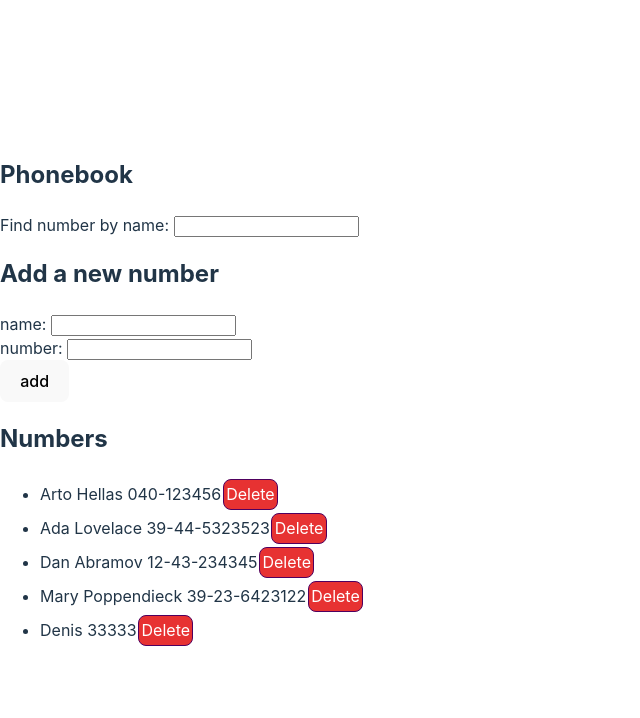
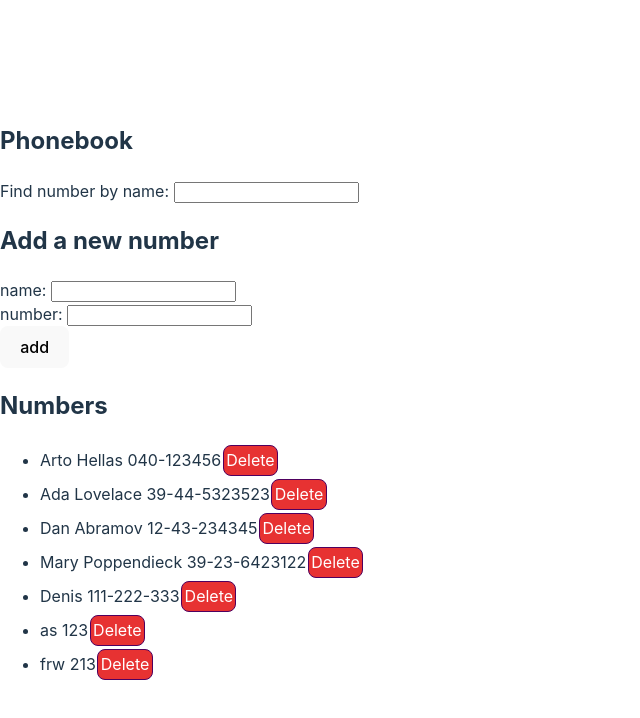
Before and after one commit to DenisHki/full-stack-open, a React (Vite) app in the folder part2/phonebook/: page / in a window 1280 px wide. Shown: the top 718 px of the page, without its empty margins (0-640 px from the left). Built offline with nearby package versions, Linux system fonts and the light colour scheme; data requests are answered from the project's data file.

Commit message:
Handling errors

```diff
--- a/part2/phonebook/db.json
+++ b/part2/phonebook/db.json
@@ -21,9 +21,19 @@
       "id": "4"
     },
     {
-      "id": "eacd",
+      "id": "aadf",
       "name": "Denis",
-      "number": "33333"
+      "number": "111-222-333"
+    },
+    {
+      "id": "8c8e",
+      "name": "as",
+      "number": "123"
+    },
+    {
+      "id": "dda1",
+      "name": "frw",
+      "number": "213"
     }
   ]
 }
--- a/part2/phonebook/src/App.jsx
+++ b/part2/phonebook/src/App.jsx
@@ -9,27 +9,34 @@ const App = () => {
   const [newName, setNewName] = useState("");
   const [newNumber, setNewNumber] = useState("");
   const [filtered, setFiltered] = useState("");
+  const [changeMessage, setChangeMessage] = useState("");
 
   // get all persons
   useEffect(() => {
-    personService.getAll().then((response) => {
-      setPersons(response.data);
+    personService
+      .getAll()
+      .then((initialResult) => {
+        setPersons(initialResult);
+      })
+      .catch((error) => {
+        setChangeMessage("Couldn't fetch persons.");
+        console.error("Fetch error:", error);
       });
   }, []);
 
   const handleNameChange = (e) => {
     setNewName(e.target.value);
-    console.log("from name", e.target.value);
+    //console.log("from name", e.target.value);
   };
 
   const handleNumberChange = (e) => {
     setNewNumber(e.target.value);
-    console.log("from number", e.target.value);
+    //console.log("from number", e.target.value);
   };
 
   const handleFilteredbyName = (e) => {
     setFiltered(e.target.value);
-    console.log("from handleSearchbyName", e.target.value);
+    //console.log("from handleSearchbyName", e.target.value);
   };
 
   // create or update a person
@@ -50,18 +57,23 @@ const App = () => {
           `${existingPerson.name} already added to phonebook, replace the old number with a new one?`
         )
       ) {
-        console.log(existingPerson.name);
         const updatedPerson = { ...existingPerson, number: newNumber };
         personService
           .updateNumber(existingPerson.id, updatedPerson)
-          .then((response) => {
+          .then((changedPerson) => {
+            //console.log(response.data)
             setPersons(
               persons.map((person) =>
-                person.id !== existingPerson.id ? person : response.data
+                person.id !== existingPerson.id ? person : changedPerson
               )
             );
             setNewName("");
             setNewNumber("");
+            setChangeMessage(`Successfully updated ${newName}'s number.`);
+          })
+          .catch((error) => {
+            setChangeMessage("Failed to update person.");
+            console.error("Update error:", error);
           });
       }
       return;
@@ -73,17 +85,31 @@ const App = () => {
     }
     const newPerson = { name: newName, number: newNumber };
 
-    personService.create(newPerson).then((response) => {
-      setPersons(persons.concat(response.data));
+    personService
+      .create(newPerson)
+      .then((addedPerson) => {
+        setPersons(persons.concat(addedPerson));
         setNewName("");
         setNewNumber("");
+        setChangeMessage(`Successfully added ${newName}.`);
+      })
+      .catch((error) => {
+        setChangeMessage("Failed to add person.");
+        console.error("Creation error:", error);
       });
   };
 
   // delete person
   const deletePerson = (id) => {
-    personService.deletePersonById(id).then(() => {
+    personService
+      .deletePersonById(id)
+      .then(() => {
         setPersons(persons.filter((person) => person.id !== id));
+        alert(`Successfully deleted ${id}.`);
+      })
+      .catch((error) => {
+        setChangeMessage("Failed to delete person.");
+        console.log(error);
       });
   };
 
--- a/part2/phonebook/src/services/persons.js
+++ b/part2/phonebook/src/services/persons.js
@@ -2,24 +2,29 @@ import axios from "axios";
 const baseUrl = "http://localhost:3001/persons";
 
 const getAll = () => {
-  return axios.get(baseUrl);
+  const request = axios.get(baseUrl);
+  return request.then((response) => response.data);
 };
 
 const create = (newPerson) => {
-  return axios.post(baseUrl, newPerson);
+  const request = axios.post(baseUrl, newPerson);
+  return request.then((response) => response.data);
 };
 
 const deletePersonById = (id) => {
-  return axios.delete(`${baseUrl}/${id}`);
+  const request = axios.delete(`${baseUrl}/${id}`);
+  return request.then((response) => response.data);
 };
 
 const updateNumber = (id, newPerson) => {
-  return axios.put(`${baseUrl}/${id}`, newPerson);
+  const request = axios.put(`${baseUrl}/${id}`, newPerson);
+  return request.then((response) => response.data);
 };
 
-export default {
-  getAll: getAll,
-  create: create,
-  deletePersonById: deletePersonById,
-  updateNumber: updateNumber
+const personService = {
+  getAll,
+  create,
+  deletePersonById,
+  updateNumber,
 };
+export default personService;
```
Lines whose indentation alone changed are shown as unchanged.
